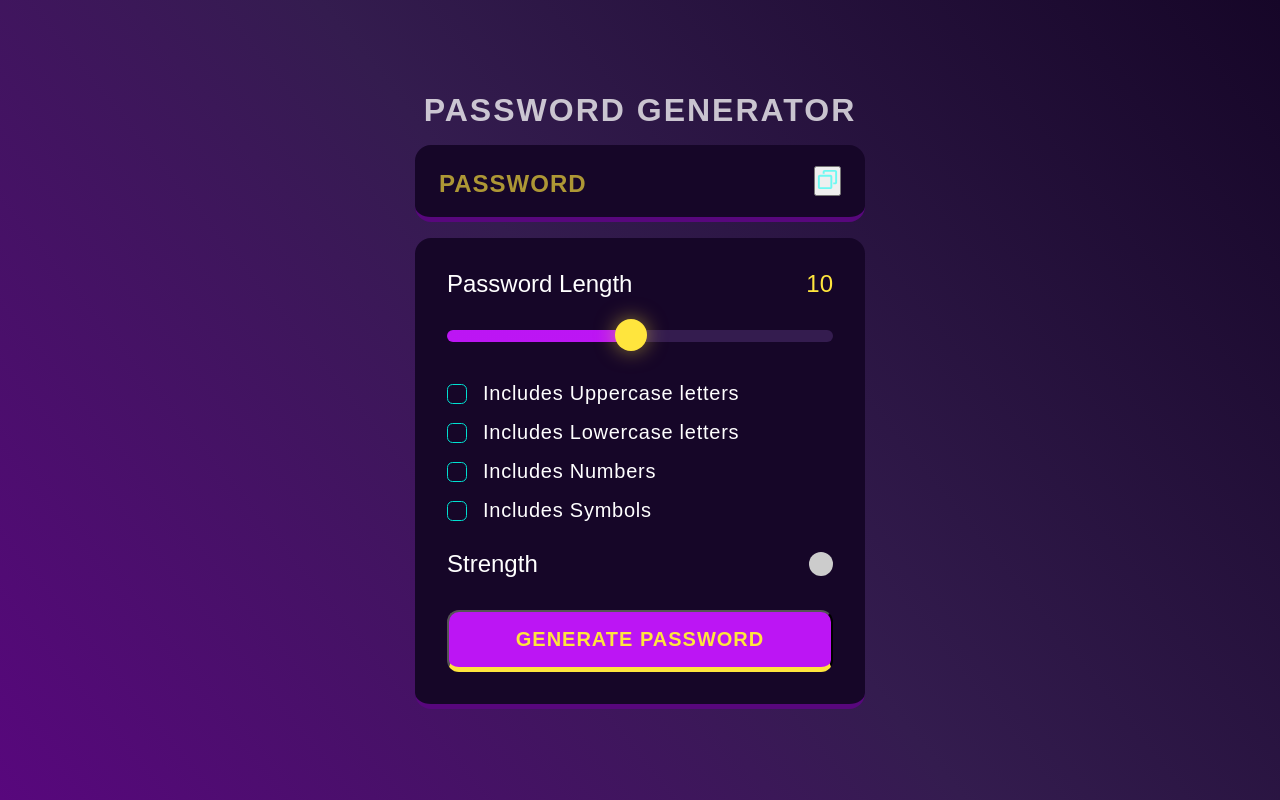
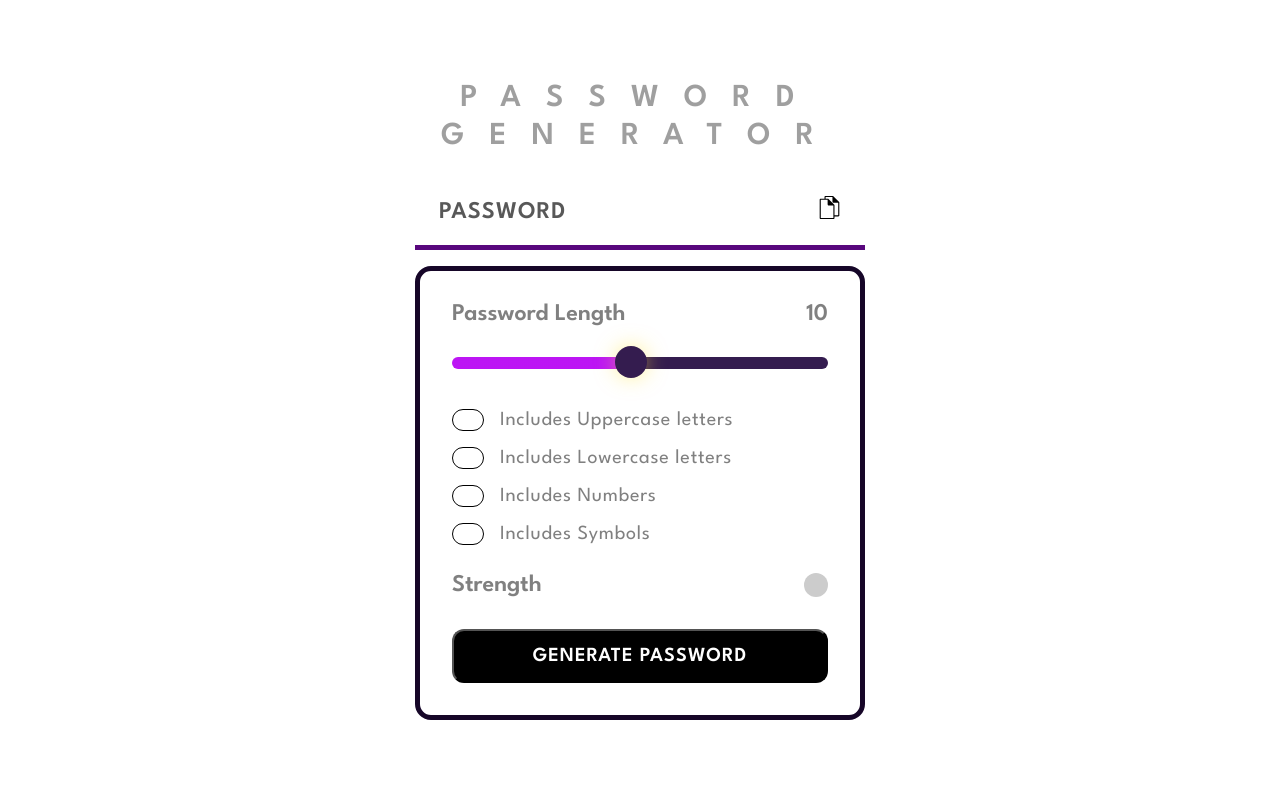
Before and after one commit to Pradeeptamta3225/JS_Mini_Projects, a plain HTML site: page Password_Generator/index.html in a window 1280 px wide. Drawn offline with Linux system fonts and the light colour scheme.

Commit message:
add some css and fix the coed

```diff
--- a/Password_Generator/index.html
+++ b/Password_Generator/index.html
@@ -5,7 +5,12 @@
     <meta http-equiv="X-UA-Compatible" content="IE=edge">
     <meta name="viewport" content="width=device-width, initial-scale=1.0">
     <title>Document</title>
-
+    <link rel="preconnect" href="https://fonts.googleapis.com" />
+    <link rel="preconnect" href="https://fonts.gstatic.com" crossorigin />
+    <link
+      href="https://fonts.googleapis.com/css2?family=League+Spartan:wght@100;200;300;400;600&display=swap"
+      rel="stylesheet"
+    />
     <link rel="stylesheet" href="styles.css">
 </head>
 <body>
@@ -18,9 +23,9 @@
 
             <input readonly placeholder="Password" class="display" data-passwordDisplay>
 
-            <button data-copy>
-                <span data-copyMsg></span>
-                <img src="copy.svg" alt="copy" width="23" height="23">
+            <button class="copyBtn" data-copy>
+                <span class="tooltip" data-copyMsg></span>
+                <img src="copy-file-icon.svg" alt="copy" width="23" height="23">
             </button>
 
         </div>
--- a/Password_Generator/styles.css
+++ b/Password_Generator/styles.css
@@ -1,6 +1,4 @@
-*,
-*::before,
-*::after {
+*{
     margin: 0;
     padding: 0;
     box-sizing: border-box;
@@ -32,7 +30,7 @@ body {
     flex-direction: column;
     align-items: center;
     justify-content: center;
-    background: linear-gradient(231deg, rgba(22, 6, 40, 1) 0%, rgba(52, 28, 79, 1) 50%, rgba(88, 7, 125, 1) 100%);
+    /* background: linear-gradient(231deg, rgba(22, 6, 40, 1) 0%, rgba(52, 28, 79, 1) 50%, rgba(88, 7, 125, 1) 100%); */
 }
 
 .container {
@@ -41,18 +39,19 @@ body {
 }
 
 h1 {
-    color: var(--pl-white);
+    color: gray;
     opacity: 0.75;
     text-transform: uppercase;
     letter-spacing: 2px;
     text-align: center;
     line-height: 1.2;
+    letter-spacing: 25px;
 }
 
 .display-container {
     position: relative;
-    background-color: var(--dk-violet);
-    border-radius: 1rem;
+    background-color: white;
+    /* border-radius: 1rem; */
     border-bottom: 0.35rem solid var(--lt-violet2);
     margin: 1rem 0;
     padding-top: 0.35rem;
@@ -63,7 +62,7 @@ h1 {
     width: 100%;
     background-color: transparent;
     padding: 1.15rem 1rem;
-    color: var(--vb-yellow);
+    color: black;
     font-weight: 600;
     font-size: 1.5rem;
     line-height: 30px;
@@ -72,13 +71,18 @@ h1 {
     border:none;
   }
 
+
+  input{
+    all: unset;
+  }
+
 .display::placeholder {
     position:absolute;
     top: 50%;
     left: 1.5rem;
     font-size: 1.5rem;
     line-height:30px;
-    color:var(--vb-yellow);
+    color: black;
     opacity: 0.65;
     text-transform: uppercase;
     transform: translateY(-50%);
@@ -93,10 +97,10 @@ h1 {
 
 .input-container{
     width:100%;
-    background-color: var(--dk-violet);
+    /* background-color: var(--dk-violet); */
     border-radius: 1rem;
     padding: 2rem;
-    border-bottom: 0.35rem solid var(--lt-violet2);
+    border: 0.35rem solid var(--dk-violet);;
 }
 
 
@@ -107,15 +111,10 @@ h1 {
 }
 
 
-.length-container p:nth-child(1) {
-    color:var(--pl-white);
+.length-container p:nth-child(1), .length-container p:nth-child(2) {
+    color: gray;
     font-size: 1.5rem;
-}
-
-
-.length-container p:nth-child(2) {
-    color:var(--vb-yellow);
-    font-size: 1.5rem;
+    font-weight: 600;
 }
 
 
@@ -129,8 +128,9 @@ h1 {
 
 
 .strength-container p{
-    color:var(--pl-white);
+    color: gray;
     font-size: 1.5rem;
+    font-weight: 600;
 }
 
 .indicator {
@@ -142,13 +142,13 @@ h1 {
 .generateButton {
     width: 100%;
     padding: 1rem 0;
-    background-color: var(--vb-violet);
+    background-color: black;
     text-align: center;
     border-radius: 0.75rem;
-    border-bottom: 0.35rem solid var(--vb-yellow);
+    /* border-bottom: 0.35rem solid var(--vb-yellow); */
     text-transform: uppercase;
     letter-spacing: 1px;
-    color: var(--vb-yellow);
+    color: white;
     font-weight: 600;
     font-size: 1.25rem;
   }
@@ -162,24 +162,24 @@ h1 {
 
 .check input{
     appearance: none;
-    width: 20px;
+    width: 30px;
     height: 20px;
-    border: 1px solid var(--vb-cyan);
+    border: 1px solid black;
     cursor: pointer;
     position: relative;
-    border-radius: 0.35rem;
+    border-radius: 1rem;
 }
 
 
 .check input:checked{
-    background-color: var(--vb-cyan);
+    background-color: black;
 }
 
 
 .check input:checked::before {
     content: '✔';
     position: absolute;
-    color: var(--dk-text);
+    color: white;
     font-size:1.05rem;
     font-weight: 600;
     left:50%;
@@ -188,7 +188,7 @@ h1 {
 }
 
 .check label {
-    color: var(--pl-white);
+    color: gray;
     font-size: 1.25rem;
     letter-spacing: 0.75px;
 }
@@ -201,8 +201,8 @@ h1 {
 
 .tooltip {
     position: absolute;
-    background-color: var(--vb-violet2);
-    color: var(--vb-yellow);
+    background-color: black;
+    color: white;
     font-size: 1.25rem;
     top: -35px;
     left: -25px;
@@ -242,16 +242,16 @@ h1 {
     height:2rem;
     width:2rem;
     border-radius: 50%;
-    background-color: var(--vb-yellow);
+    background-color: var(--lt-violet);
     cursor:pointer;
     margin-top: -3px;
     box-shadow: 0px 0px 20px 0px rgba(255, 229, 61, 0.50);
     transition: all 100ms ease-in;
 }
 
-.slider:focus{
-    outline: 3px solid var(--vb-yellow);
-}
+/* .slider:focus{
+    outline: 3px solid var(--lt-violet);
+} */
 
 .slider::-webkit-slider-thumb:hover{
     outline: 2px solid var(--vb-yellow);
```
Also changed, not shown: Password_Generator/copy-file-icon.svg (added).
